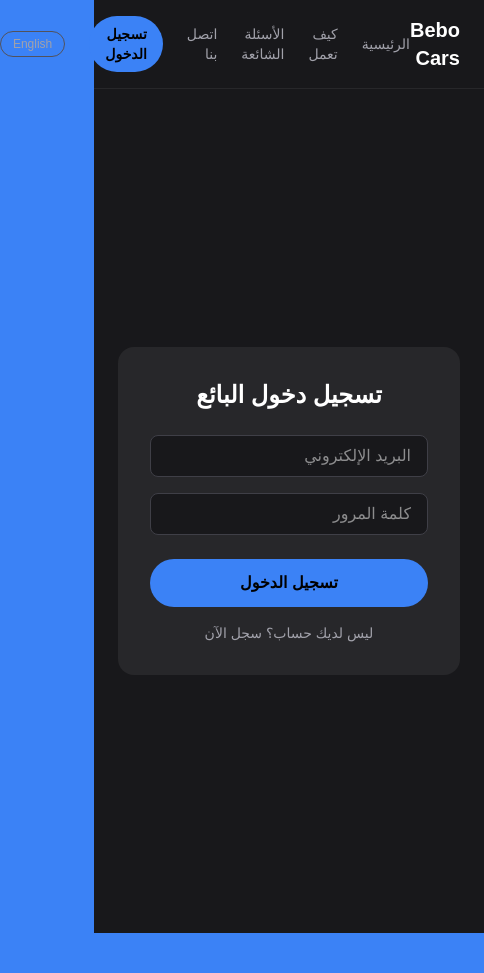
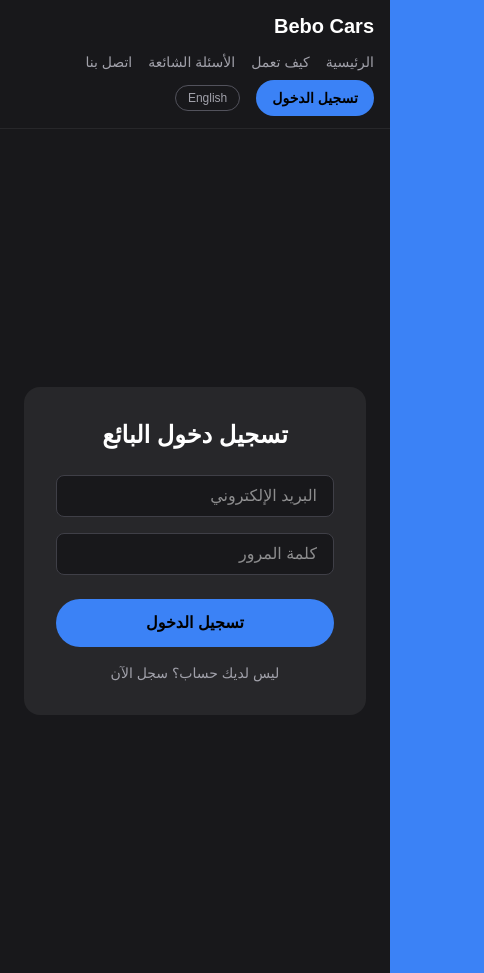
Before and after one commit to joryburch26-cpu/car-website, a Next.js app: page /seller/login in a window 390 px wide. Shown: the whole page, 484 px wide, since content can reach past the window. Before the commit the page ends 933 px from the top, so only its background shows below. Built offline with nearby package versions, Linux system fonts and the light colour scheme.

Commit message:
Fix mobile menu

```diff
--- a/app/components/Navbar.js
+++ b/app/components/Navbar.js
@@ -21,9 +21,9 @@
   }
 
   return (
-    <nav className="w-full flex items-center justify-between px-6 py-4 bg-brand-bg text-brand-text border-b border-zinc-800">
+    <nav className="w-full flex flex-wrap items-center justify-between gap-3 px-4 sm:px-6 py-3 sm:py-4 bg-brand-bg text-brand-text border-b border-zinc-800">
       <span className="text-xl font-bold">{siteConfig.name}</span>
-      <div className="flex items-center gap-6 text-sm text-brand-muted">
+      <div className="flex flex-wrap items-center gap-x-4 gap-y-2 sm:gap-6 text-sm text-brand-muted">
         <a href="/" className="hover:text-brand-text transition">{t.home}</a>
         <a href="/#how-it-works" className="hover:text-brand-text transition">{t.howItWorks}</a>
         <a href="/#faq" className="hover:text-brand-text transition">{t.faq}</a>
--- a/app/globals.css
+++ b/app/globals.css
@@ -28,7 +28,10 @@
   }
 }
 
+html,
 body {
+  max-width: 100%;
+  overflow-x: hidden;
   background: var(--background);
   color: var(--foreground);
   font-family: Arial, Helvetica, sans-serif;
```
